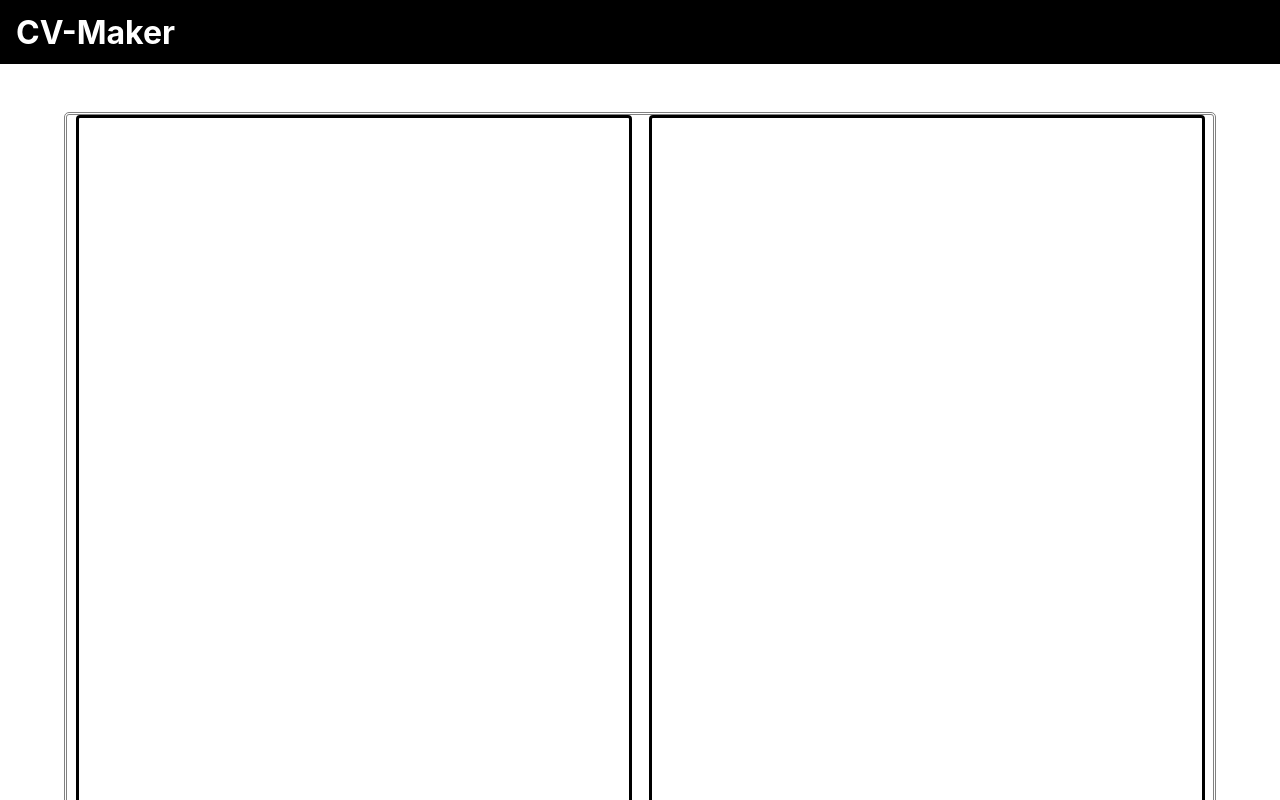
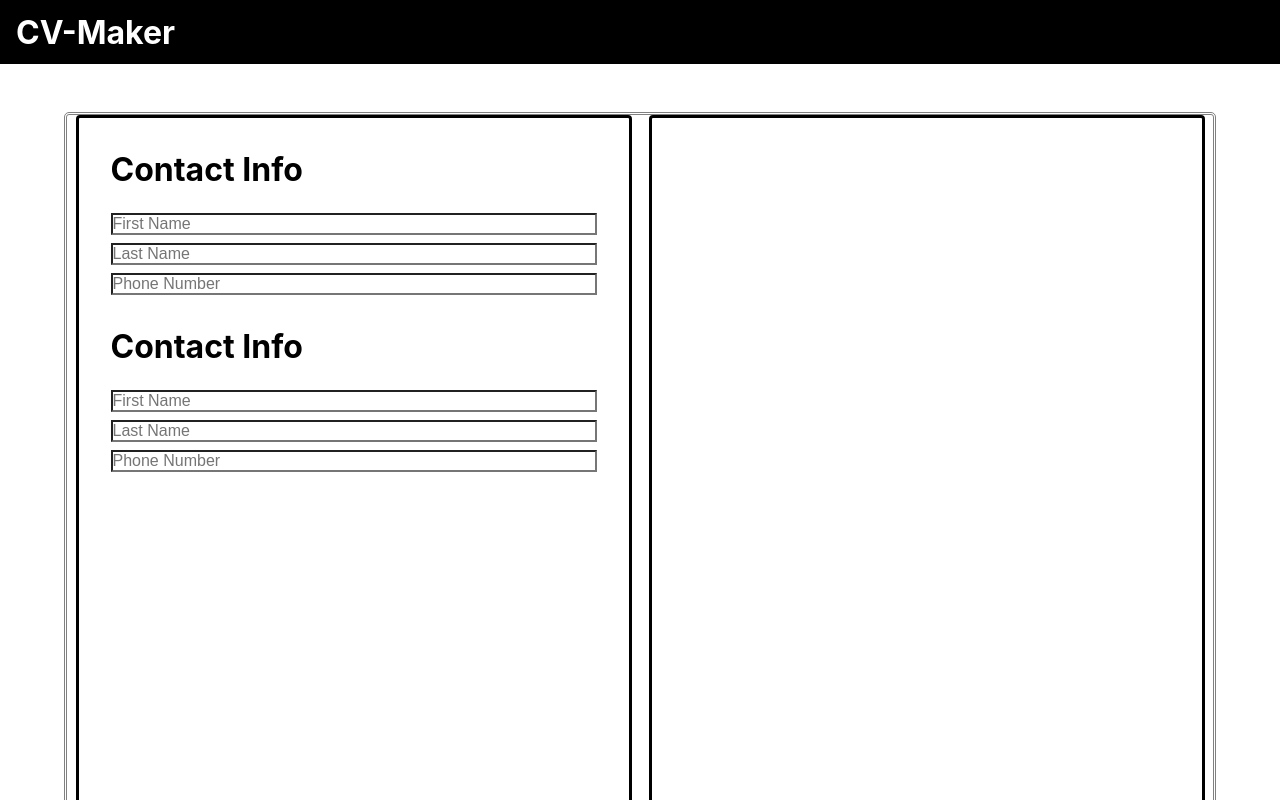
Before and after one commit to Zadag/cv-app, a React (Create React App) app: page / in a window 1280 px wide. Shown: the top 800 px of the page. Built offline with nearby package versions, Linux system fonts and the light colour scheme.

Commit message:
adds padding to form section

```diff
--- a/src/components/FormSection.js
+++ b/src/components/FormSection.js
@@ -0,0 +1,21 @@
+import React from "react";
+import styles from "./FormSection.module.css";
+
+class FromSection extends React.Component {
+  constructor(props) {
+    super(props);
+  }
+
+  render() {
+    return (
+      <section className={styles.form_section}>
+        <h2 className={styles.contact_info}>Contact Info</h2>
+        <input placeholder="First Name"></input>
+        <input placeholder="Last Name"></input>
+        <input placeholder="Phone Number"></input>
+      </section>
+    );
+  }
+}
+
+export default FromSection;
--- a/src/components/FormSection.module.css
+++ b/src/components/FormSection.module.css
@@ -0,0 +1,16 @@
+.form_section {
+  display: flex;
+  flex-direction: column;
+  margin-top: 2rem;
+  margin-left: 2rem;
+  margin-right: 2rem;
+}
+
+.contact_info {
+  font-size: 2rem;
+  margin-bottom: 1rem;
+}
+
+input {
+  margin-top: 0.5rem;
+}
--- a/src/components/UserInfo.js
+++ b/src/components/UserInfo.js
@@ -1,4 +1,5 @@
 import React from "react";
+import FormSection from "./FormSection";
 import styles from "./UserInfo.module.css";
 
 class UserInfo extends React.Component {
@@ -7,7 +8,12 @@ class UserInfo extends React.Component {
   }
 
   render() {
-    return <form className={styles.user_input}> </form>;
+    return (
+      <form className={styles.user_input}>
+        <FormSection />
+        <FormSection />
+      </form>
+    );
   }
 }
 
```
